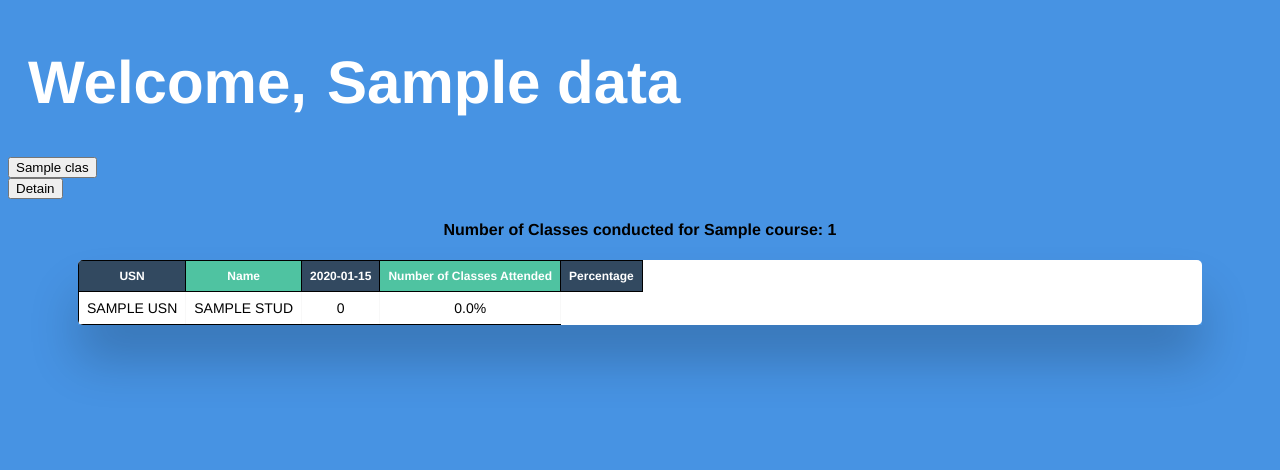
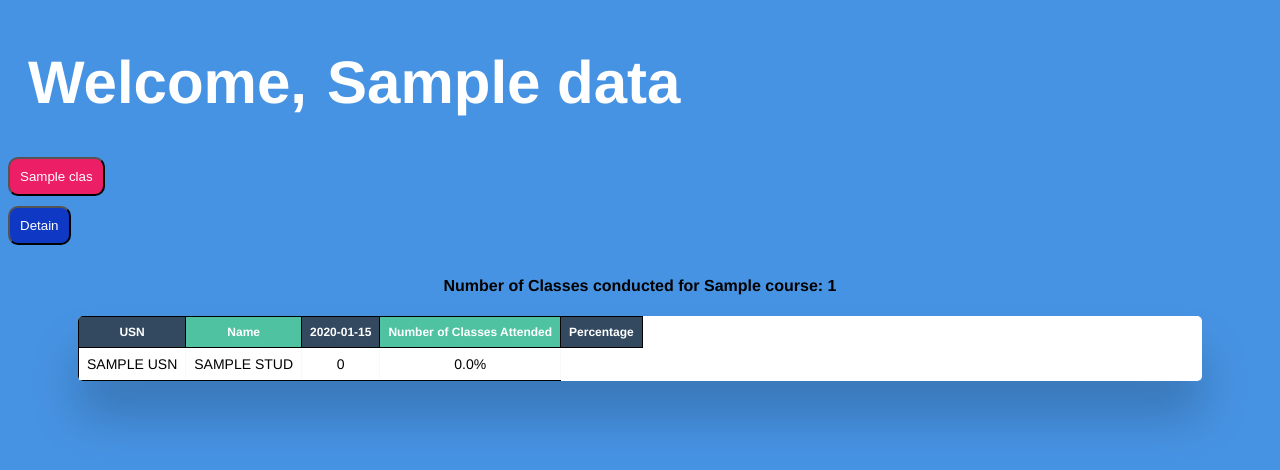
Before and after one commit to JaiIrkal/Smart-Attendance, a Flask app: template Flask Website/templates/teacher.html in a window 1280 px wide. Shown: the top 470 px of the page. Run offline with Flask 2, Linux system fonts and the light colour scheme; the template is opened without the code that fills it: most values are stand-ins (such as "Sample title", 1, 10 or a date in 2020).

Commit message:
css on tablink

```diff
--- a/Flask Website/static/css/teacher.css
+++ b/Flask Website/static/css/teacher.css
@@ -237,3 +237,27 @@ th:last-child {
     background: #eee;
     z-index: 2
 }
+
+.tablink {
+    font-family:sans-serif;
+    font-weight:initial;
+    color: white;
+    background-color: rgb(235, 30, 102);
+    border-radius: 10px;
+    padding: 10px;
+    margin-bottom: 10px;
+    margin-right: 10px;
+}
+
+.detailbtn {
+
+    font-family:sans-serif;
+    font-weight:initial;
+    color: white;
+    background-color: rgb(15, 57, 197);
+    border-radius: 10px;
+    padding: 10px;
+    margin-bottom: 10px;
+    margin-right: 10px;
+
+}
--- a/Flask Website/templates/teacher.html
+++ b/Flask Website/templates/teacher.html
@@ -37,7 +37,7 @@
     {% for class in Data.Classes %}
     <div id="{{ class.Name }}" class="tabcontent"  {% if not loop.first %} style="display:none" {% endif %}>
         {% for subject in class.Attendance %}
-        <button>
+        <button class="detailbtn">
             Detain
         </button>
         <h4 align="center"> Number of Classes conducted for {{ subject.Course }}: {{ subject.Classes_conducted|length }}</h4>
```
